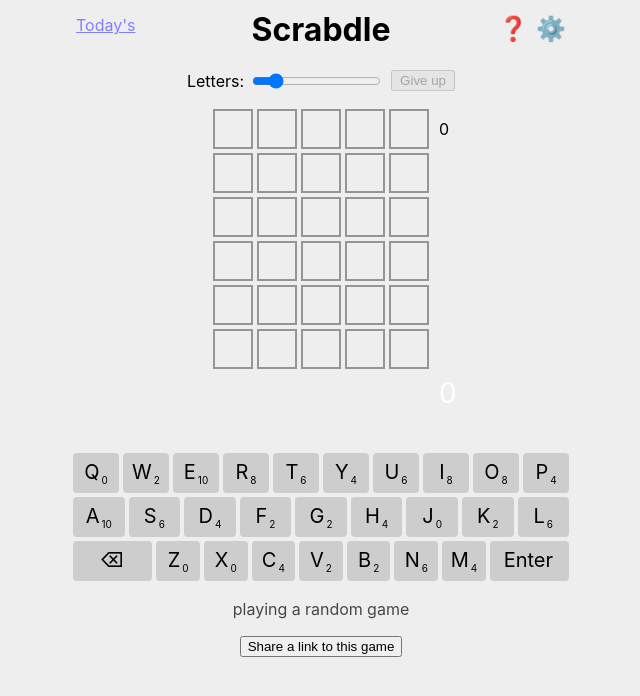
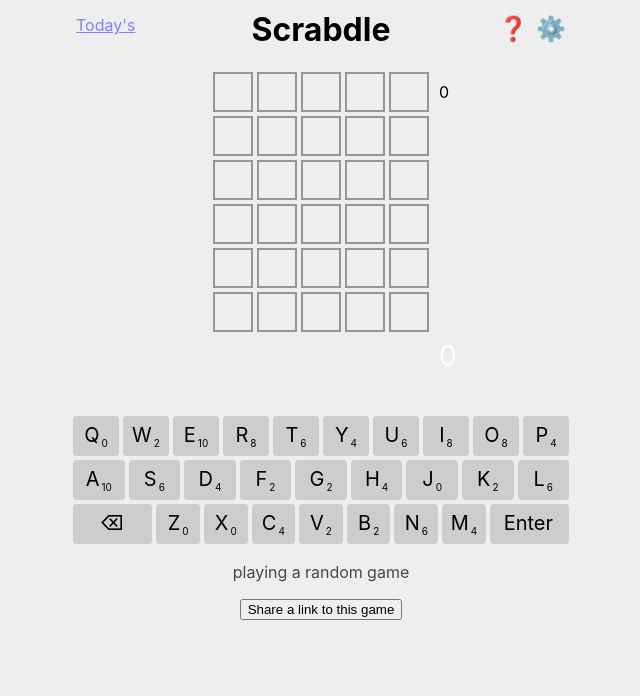
Before and after one commit to lynn/hello, a React (Create React App) app: page / in a window 1280 px wide. Shown: the top 696 px of the page, without its empty margins (319-959 px from the left). Built offline with nearby package versions, Linux system fonts and the light colour scheme.

Commit message:
Remove settings for word length and button for giving up

```diff
--- a/src/About.tsx
+++ b/src/About.tsx
@@ -1,6 +1,6 @@
 import { Clue } from "./clue";
 import { Row, RowState } from "./Row";
-import { gameName, maxGuesses } from "./util";
+import { maxGuesses } from "./util";
 
 export function About() {
   return (
--- a/src/App.css
+++ b/src/App.css
@@ -183,10 +183,6 @@ table.Game-rows tr:last-child::after {
 .BottomRow {
   height: 80px;
   font-size: 28px;
-}
-
-{
-  font-size: 28px;
   color: white;
 }
 
--- a/src/Game.tsx
+++ b/src/Game.tsx
@@ -1,7 +1,7 @@
 import { useEffect, useRef, useState, useCallback } from "react";
 import { Row, RowState } from "./Row";
 import { BottomRow } from "./BottomRow";
-import dictionary from "./dictionary.json";
+import dictionary from "./dictionary.json"; // has different lengths for easier syncing
 import { Clue, clue, CluedLetter, describeClue, violation } from "./clue";
 import { Keyboard } from "./Keyboard";
 import targetList from "./targets.json";
@@ -34,14 +34,10 @@ interface GameProps {
 }
 
 const targets = targetList.slice(0, targetList.indexOf("murky") + 1); // Words no rarer than this one
-const minLength = 4;
-const defaultLength = 5;
-const maxLength = 11;
-const limitLength = (n: number) =>
-  n >= minLength && n <= maxLength ? n : defaultLength;
+const WORD_LENGTH = 5;
 
-function randomTarget(wordLength: number): string {
-  const eligible = targets.filter((word) => word.length === wordLength);
+function randomTarget(): string {
+  const eligible = targets.filter((word) => word.length === WORD_LENGTH);
   let candidate: string;
   do {
     candidate = pick(eligible);
@@ -86,12 +82,6 @@ if (initChallenge && !dictionarySet.has(initChallenge)) {
   challengeError = true;
 }
 
-function parseUrlLength(): number {
-  const lengthParam = urlParam("length");
-  if (!lengthParam) return defaultLength;
-  return limitLength(Number(lengthParam));
-}
-
 function parseUrlGameNumber(): number {
   const gameParam = urlParam("game");
   if (!gameParam) return 1;
@@ -105,15 +95,12 @@ function Game(props: GameProps) {
   const [currentGuess, setCurrentGuess] = useState<string>("");
   const [totalScore, setTotalScore] = useState<number>(0);
   const [challenge, setChallenge] = useState<string>(initChallenge);
-  const [wordLength, setWordLength] = useState(
-    challenge ? challenge.length : parseUrlLength()
-  );
   const [gameNumber, setGameNumber] = useState(parseUrlGameNumber());
   const [target, setTarget] = useState(() => {
     resetRng();
     // Skip RNG ahead to the parsed initial game number:
-    for (let i = 1; i < gameNumber; i++) randomTarget(wordLength);
-    return challenge || randomTarget(wordLength);
+    for (let i = 1; i < gameNumber; i++) randomTarget();
+    return challenge || randomTarget();
   });
   const [hint, setHint] = useState<string>(
     challengeError
@@ -121,8 +108,8 @@ function Game(props: GameProps) {
       : `Make your first guess!`
   );
   const getCurrentSeedParams = useCallback(
-    () => `?seed=${seed}&length=${wordLength}&game=${gameNumber}`,
-    [gameNumber, wordLength]
+    () => `?seed=${seed}&length=${WORD_LENGTH}&game=${gameNumber}`,
+    [gameNumber]
   );
   useEffect(() => {
     if (seed) {
@@ -132,7 +119,7 @@ function Game(props: GameProps) {
         window.location.pathname + getCurrentSeedParams()
       );
     }
-  }, [wordLength, gameNumber, getCurrentSeedParams]);
+  }, [gameNumber, getCurrentSeedParams]);
   const tableRef = useRef<HTMLTableElement>(null);
   const startNextGame = () => {
     if (challenge) {
@@ -140,9 +127,7 @@ function Game(props: GameProps) {
       window.history.replaceState({}, document.title, window.location.pathname);
     }
     setChallenge("");
-    const newWordLength = limitLength(wordLength);
-    setWordLength(newWordLength);
-    setTarget(randomTarget(newWordLength));
+    setTarget(randomTarget());
     setHint("");
     setGuesses([]);
     setCurrentGuess("");
@@ -189,7 +174,7 @@ function Game(props: GameProps) {
       if (guesses.length === props.maxGuesses) return;
       if (/^[a-z]$/i.test(key)) {
         setCurrentGuess((guess) =>
-          (guess + key.toLowerCase()).slice(0, wordLength)
+          (guess + key.toLowerCase()).slice(0, WORD_LENGTH)
         );
         tableRef.current?.focus();
         setHint("");
@@ -197,7 +182,7 @@ function Game(props: GameProps) {
         setCurrentGuess((guess) => guess.slice(0, -1));
         setHint("");
       } else if (key === "Enter") {
-        if (currentGuess.length !== wordLength) {
+        if (currentGuess.length !== WORD_LENGTH) {
           setHint("Too short");
           return;
         }
@@ -295,7 +280,7 @@ function Game(props: GameProps) {
       return (
         <Row
           key={i}
-          wordLength={wordLength}
+          wordLength={WORD_LENGTH}
           rowState={
             lockedIn
               ? RowState.LockedIn
@@ -310,49 +295,11 @@ function Game(props: GameProps) {
     });
 
   tableRows.push(
-    <BottomRow key="bottom" wordLength={wordLength} totalScore={totalScore} />
+    <BottomRow key="bottom" wordLength={WORD_LENGTH} totalScore={totalScore} />
   );
 
   return (
     <div className="Game" style={{ display: props.hidden ? "none" : "block" }}>
-      <div className="Game-options">
-        <label htmlFor="wordLength">Letters:</label>
-        <input
-          type="range"
-          min={minLength}
-          max={maxLength}
-          id="wordLength"
-          disabled={
-            gameState === GameState.Playing &&
-            (guesses.length > 0 || currentGuess !== "" || challenge !== "")
-          }
-          value={wordLength}
-          onChange={(e) => {
-            const length = Number(e.target.value);
-            resetRng();
-            setGameNumber(1);
-            setGameState(GameState.Playing);
-            setGuesses([]);
-            setCurrentGuess("");
-            setTarget(randomTarget(length));
-            setWordLength(length);
-            setHint(`${length} letters`);
-          }}
-        ></input>
-        <button
-          style={{ flex: "0 0 auto" }}
-          disabled={gameState !== GameState.Playing || guesses.length === 0}
-          onClick={() => {
-            setHint(
-              `The answer was ${target.toUpperCase()}. (Enter to play again)`
-            );
-            setGameState(GameState.Lost);
-            (document.activeElement as HTMLElement)?.blur();
-          }}
-        >
-          Give up
-        </button>
-      </div>
       <table
         className="Game-rows"
         tabIndex={0}
@@ -380,7 +327,7 @@ function Game(props: GameProps) {
         {challenge
           ? "playing a challenge game"
           : seed
-          ? `${describeSeed(seed)} — length ${wordLength}, game ${gameNumber}`
+          ? `${describeSeed(seed)} — length ${WORD_LENGTH}, game ${gameNumber}`
           : "playing a random game"}
       </div>
       <p>
--- a/src/util.ts
+++ b/src/util.ts
@@ -6,7 +6,7 @@ export enum Difficulty {
   UltraHard,
 }
 
-export const gameName = "hello wordl";
+export const gameName = 'Scrabdle'
 export const maxGuesses = 6;
 
 export const dictionarySet: Set<string> = new Set(dictionary);
@@ -58,7 +58,7 @@ export function speak(
 }
 
 export function ordinal(n: number): string {
-  return n + ([, "st", "nd", "rd"][(n % 100 >> 3) ^ 1 && n % 10] || "th");
+  return n + ([undefined, "st", "nd", "rd"][(n % 100 >> 3) ^ 1 && n % 10] || "th");
 }
 
 export const englishNumbers =
```
